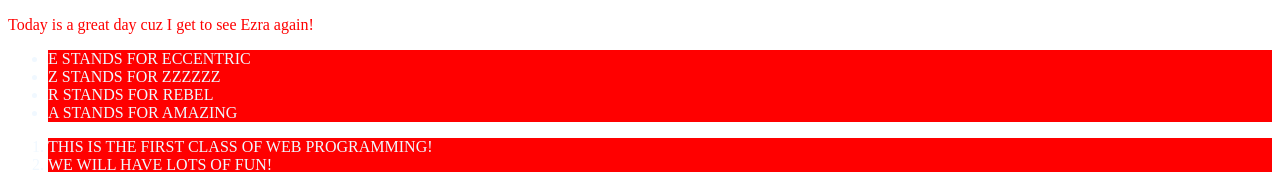
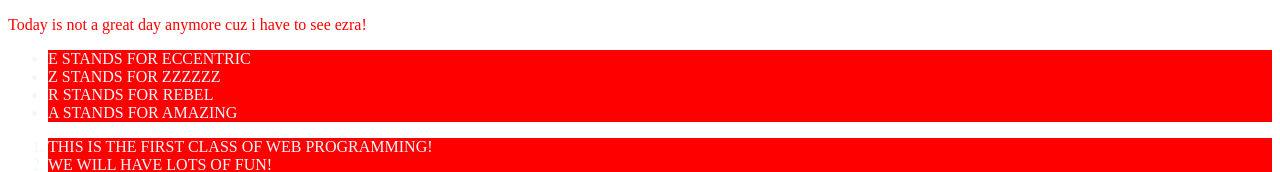
Before and after one commit to j336liu/Profile-Wbsite, a plain HTML site: page index.html in a window 1280 px wide. Shown: the top 172 px of the page. Drawn offline with Linux system fonts and the light colour scheme.

```diff
--- a/index.html
+++ b/index.html
@@ -11,7 +11,7 @@
   </head>
   <body>
     <div>
-      <p>Today is a great day cuz I get to see Ezra again!</p>
+      <p>Today is not a great day anymore cuz i have to see ezra!</p>
       <ul>
         <li>E stands for eccentric</li>
         <li>Z stands for zzzzzz</li>
```
